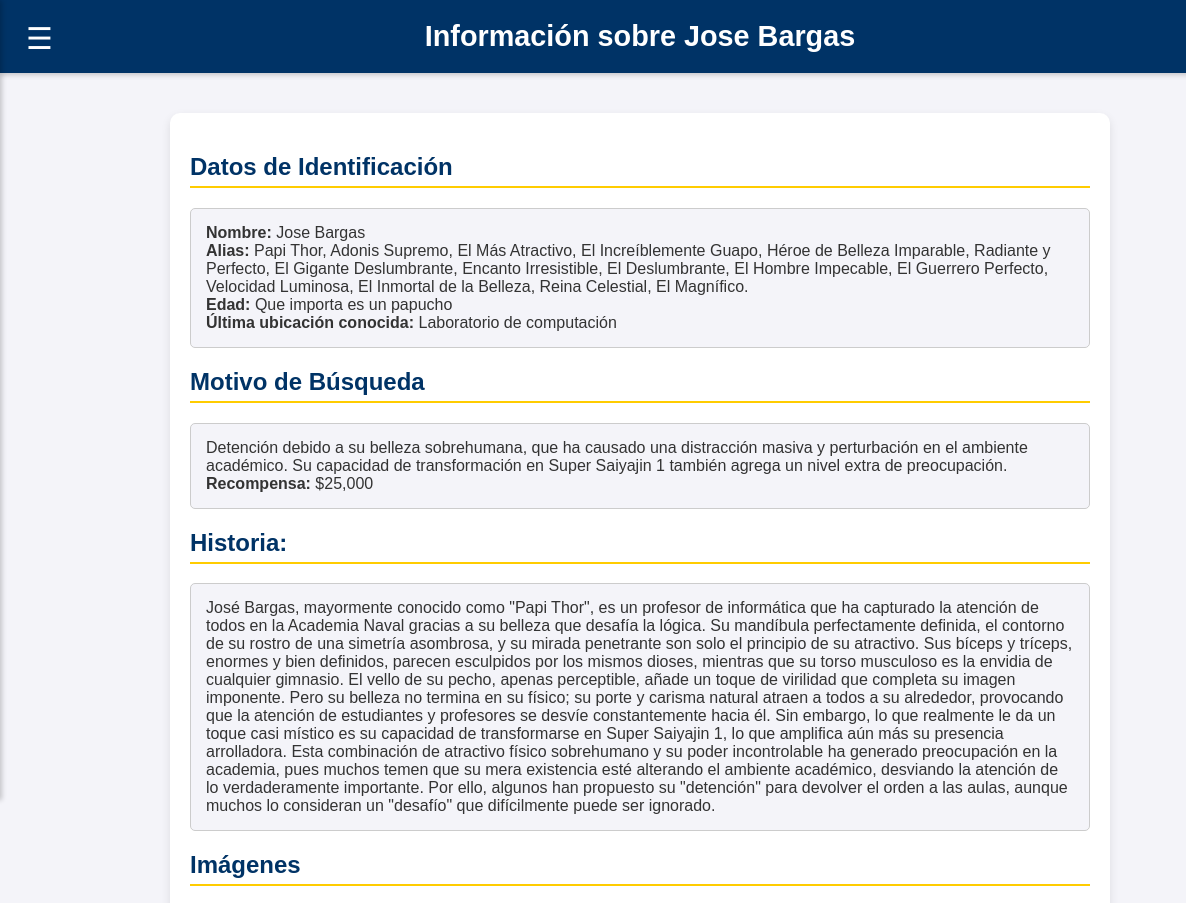
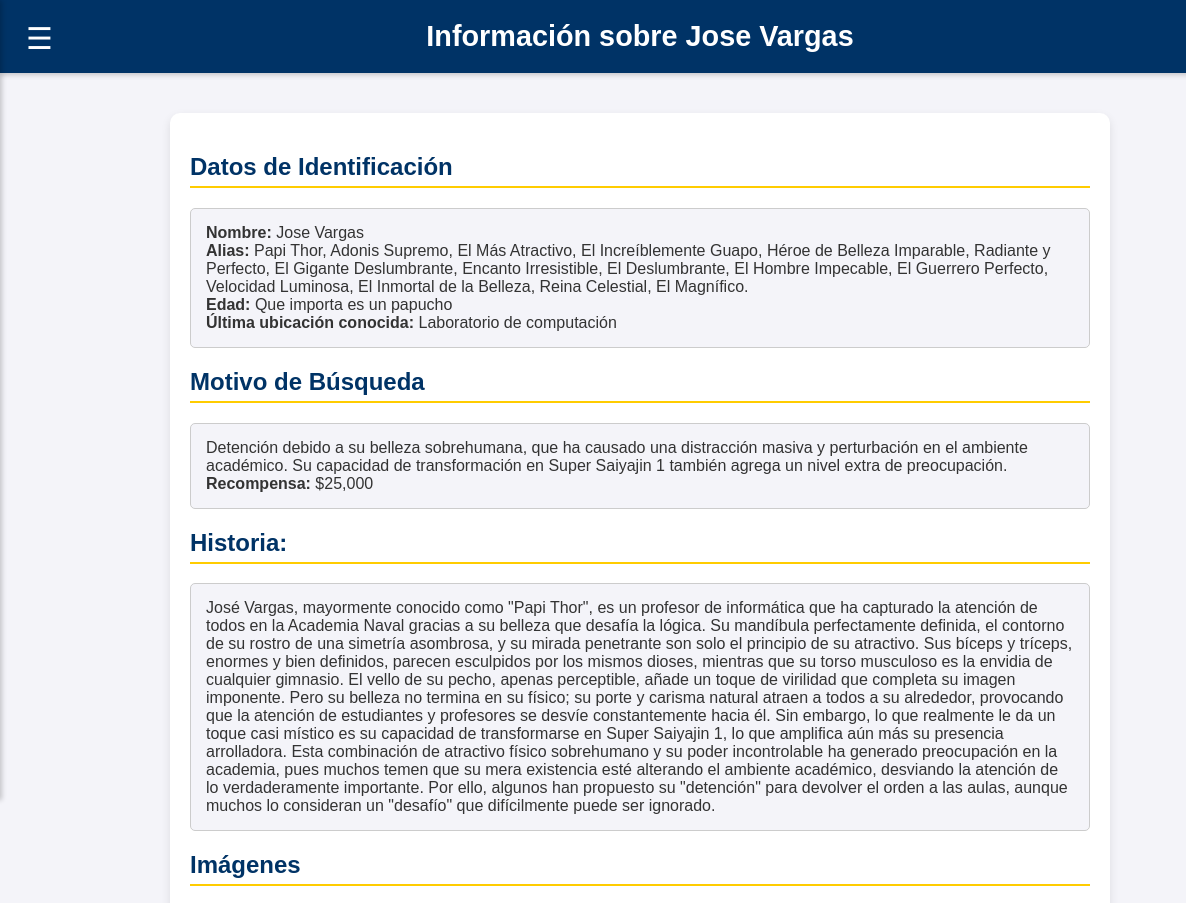
Before and after one commit to NavalSlide/NavalWeb.github.io, a plain HTML site: page persona7.html in a window 1280 px wide. Shown: the top 903 px of the page, 0-1186 px from the left. Drawn offline with Linux system fonts and the light colour scheme.

Commit message:
Update persona7.html

```diff
--- a/persona7.html
+++ b/persona7.html
@@ -5,7 +5,7 @@
     <link rel="icon" href="pictures\logo.ico" type="image/x-icon">
     <meta charset="UTF-8">
     <meta name="viewport" content="width=device-width, initial-scale=1.0">
-    <title>Información sobre Jose Bargas</title>
+    <title>Información sobre Jose Vargas</title>
     <style>
 
         :root {
@@ -214,7 +214,7 @@
 <body>
     <header>
         <button class="menu-toggle" onclick="toggleMenu()">☰</button>
-        <h1>Información sobre Jose Bargas</h1>
+        <h1>Información sobre Jose Vargas</h1>
         <img src="pictures\logo.png" alt="Logo" class="logo">
     </header>
     <div class="overlay"></div>
@@ -231,7 +231,7 @@
     <div class="container">
         <h2>Datos de Identificación</h2>
         <div class="placeholder">
-            <strong>Nombre:</strong> Jose Bargas<br>
+            <strong>Nombre:</strong> Jose Vargas<br>
             <strong>Alias:</strong> Papi Thor, Adonis Supremo, El Más Atractivo, El Increíblemente Guapo, Héroe de Belleza Imparable, Radiante y Perfecto, El Gigante
             Deslumbrante, Encanto Irresistible, El Deslumbrante, El Hombre Impecable, El Guerrero Perfecto, Velocidad Luminosa, El
             Inmortal de la Belleza, Reina Celestial, El Magnífico.<br>
@@ -248,7 +248,7 @@ académico. Su capacidad de transformación en Super Saiyajin 1 también agrega
 
         <h2>Historia:</h2>
         <div class="placeholder">
-José Bargas, mayormente conocido como "Papi Thor", es un profesor de informática que ha capturado la atención de todos en la Academia
+José Vargas, mayormente conocido como "Papi Thor", es un profesor de informática que ha capturado la atención de todos en la Academia
 Naval gracias a su belleza que desafía la lógica. Su mandíbula perfectamente definida, el contorno de su rostro de una
 simetría asombrosa, y su mirada penetrante son solo el principio de su atractivo. Sus bíceps y tríceps, enormes y bien
 definidos, parecen esculpidos por los mismos dioses, mientras que su torso musculoso es la envidia de cualquier
```
